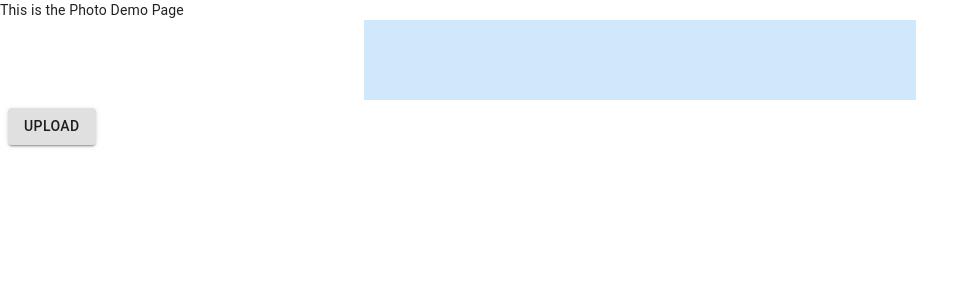
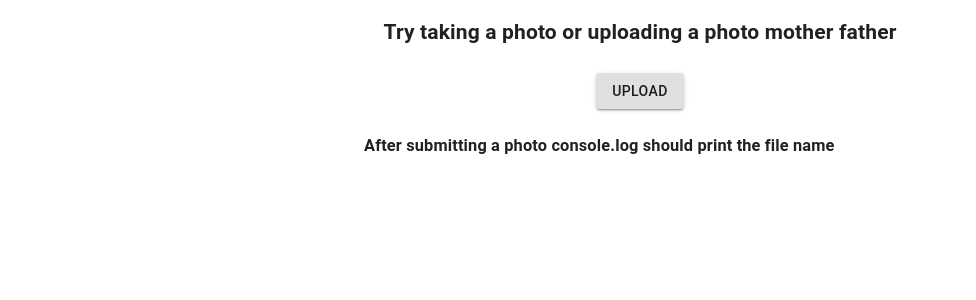
Before and after one commit to lustdante/OwlSpot, a React (Create React App) app in the folder frontend/: page /photoDemo in a window 1280 px wide. Shown: the top 300 px of the page, without its empty margins (0-976 px from the left). Built offline with nearby package versions, Linux system fonts and the light colour scheme.

Commit message:
Setup demo page with information

```diff
--- a/frontend/src/components/PhotoDemoPage/demoComponents.js
+++ b/frontend/src/components/PhotoDemoPage/demoComponents.js
@@ -1,6 +1,5 @@
 import React from 'react';
 import CssBaseline from '@material-ui/core/CssBaseline';
-import Typography from '@material-ui/core/Typography';
 import Container from '@material-ui/core/Container';
 
 import { makeStyles } from '@material-ui/core/styles';
@@ -12,7 +11,7 @@ export function SimpleContainer() {
     <React.Fragment>
       <CssBaseline />
       <Container maxWidth="sm">
-        <Typography component="div" style={{ backgroundColor: '#cfe8fc', height: '10vh' }} />
+        <h3 align='left'>After submitting a photo console.log should print the file name</h3>
       </Container>
     </React.Fragment>
   );
@@ -30,11 +29,11 @@ const useStyles = makeStyles(theme => ({
   },
 }));
 
-export function ContainedButtons() {
+export function ContainedButtons(props) {
   const classes = useStyles();
 
   return (
-    <div>
+    <div className={props.className}>
       <input
         accept="image/*"
         className={classes.input}
--- a/frontend/src/components/PhotoDemoPage/index.js
+++ b/frontend/src/components/PhotoDemoPage/index.js
@@ -1,14 +1,23 @@
 import React from 'react';
-import {SimpleContainer, ContainedButtons} from './demoComponents'
+import { withStyles } from '@material-ui/core/styles';
+import { SimpleContainer, ContainedButtons } from './demoComponents'
 
-function PhotoDemoPage() {
+const styles = {
+    button: {
+        display: 'flex',
+        justifyContent: 'center',
+    },
+};
+
+function PhotoDemoPage(props) {
+    console.log(props.classes)
   return (
     <div>
-      This is the Photo Demo Page
+      <h2 align='center'>Try taking a photo or uploading a photo mother father</h2>
+      <ContainedButtons className={props.classes.button} />
       <SimpleContainer></SimpleContainer>
-      <ContainedButtons></ContainedButtons>
     </div>
   );
 }
 
-export default PhotoDemoPage;
+export default withStyles(styles)(PhotoDemoPage);
```
